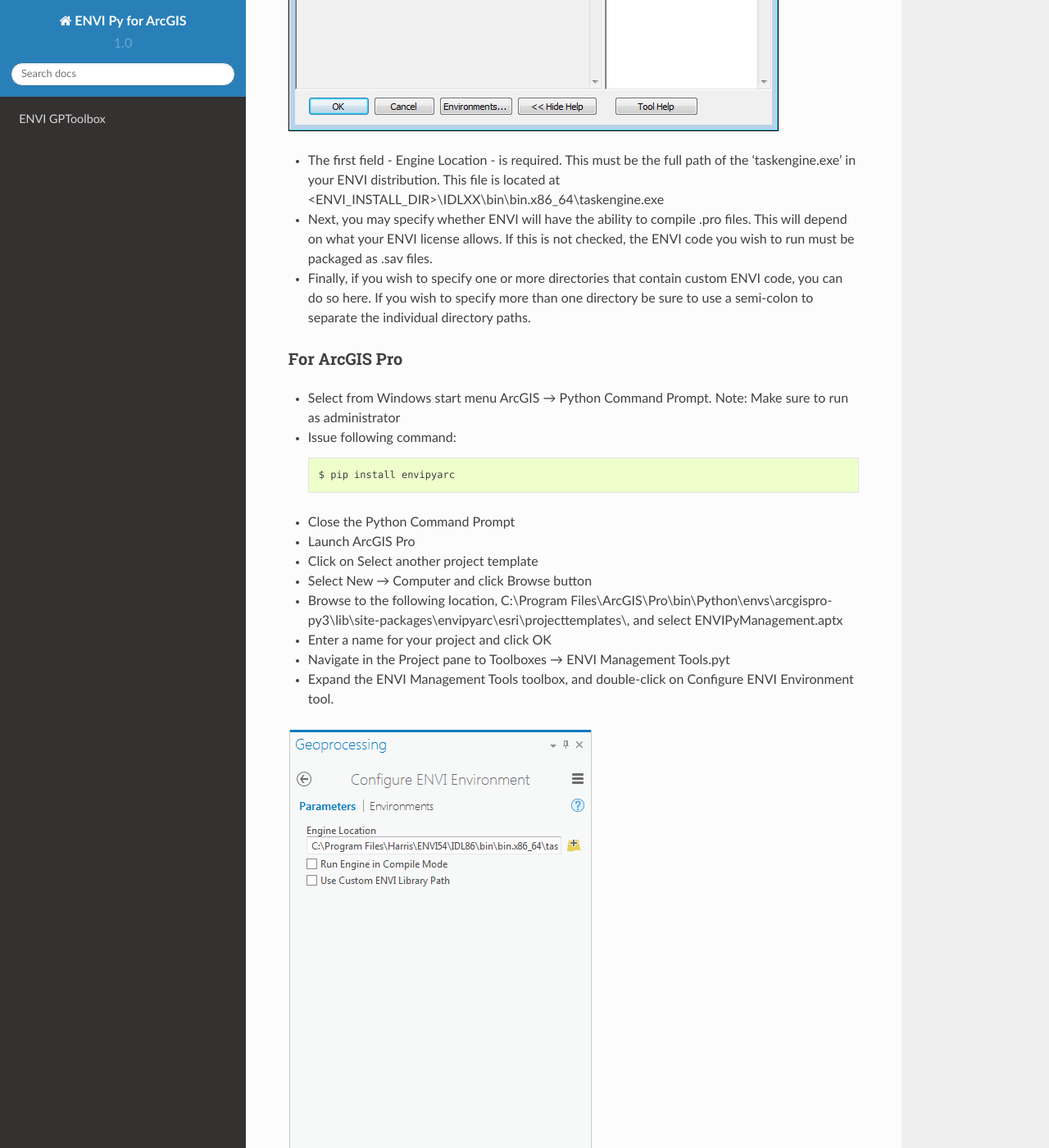
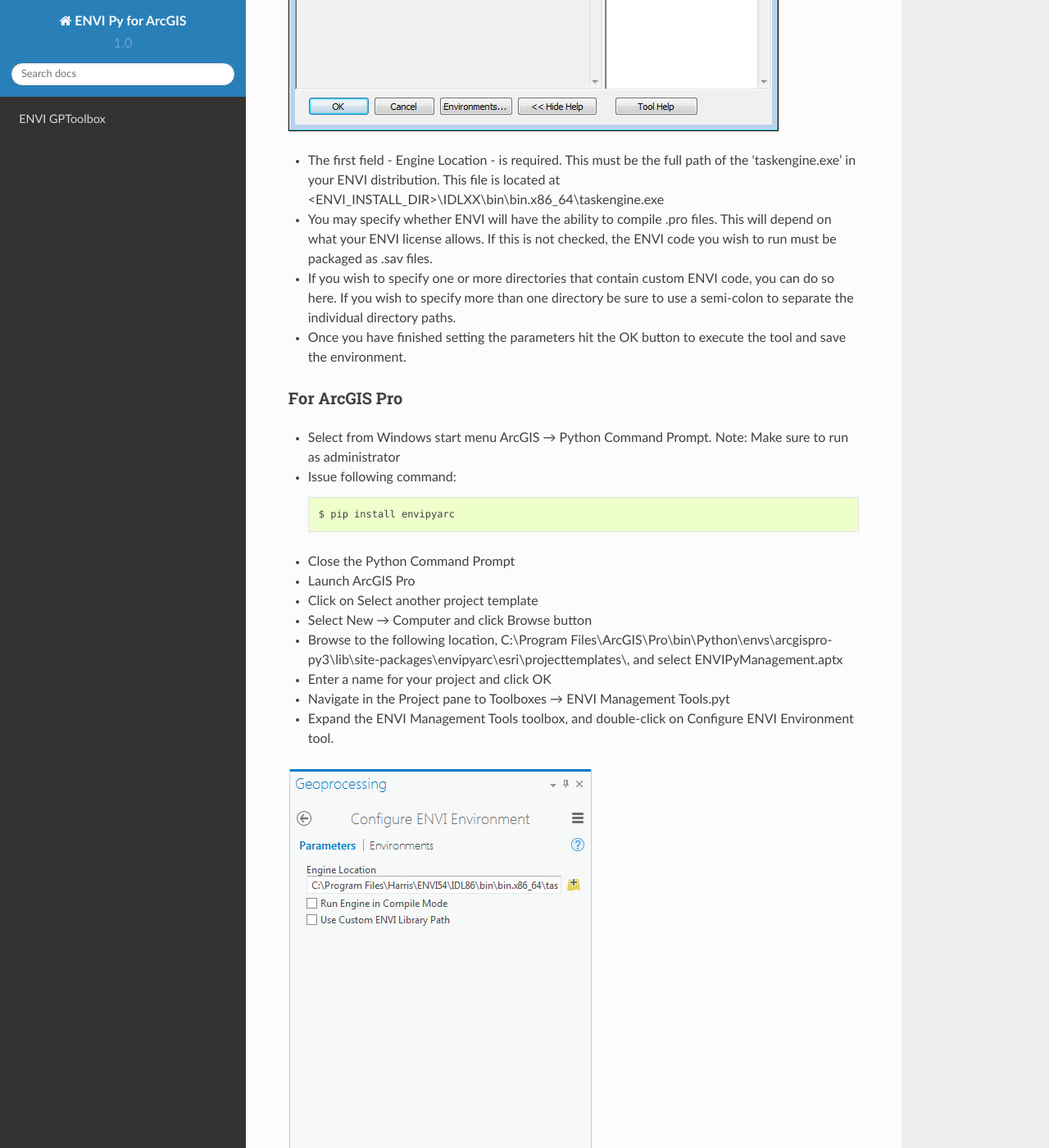
Before and after one commit to envi-idl/envipyarc, a Sphinx documentation site: the page built from doc/source/index.rst, in a window 1280 px wide and 1400 px high, scrolled down 1191 px. Shown: the whole window at 82% size. Built offline with Sphinx 7.4.7 and the Read the Docs theme 2.0.0, drawn with Linux system fonts in a browser that asks for light colours; some of the changed text lies outside the part shown.

Commit message:
Adding step to execute the env tool

```diff
--- a/doc/source/index.rst
+++ b/doc/source/index.rst
@@ -38,9 +38,9 @@
 .. image:: images/configure_envi_environment.png
 
 * The first field - Engine Location - is required. This must be the full path of the 'taskengine.exe' in your ENVI distribution. This file is located at <ENVI_INSTALL_DIR>\\IDLXX\\bin\\bin.x86_64\\taskengine.exe
-* Next, you may specify whether ENVI will have the ability to compile .pro files. This will depend on what your ENVI license allows. If this is not checked, the ENVI code you wish to run must be packaged as .sav files.
-* Finally, if you wish to specify one or more directories that contain custom ENVI code, you can do so here. If you wish to specify more than one directory be sure to use a semi-colon to separate the individual directory paths.
-
+* You may specify whether ENVI will have the ability to compile .pro files. This will depend on what your ENVI license allows. If this is not checked, the ENVI code you wish to run must be packaged as .sav files.
+* If you wish to specify one or more directories that contain custom ENVI code, you can do so here. If you wish to specify more than one directory be sure to use a semi-colon to separate the individual directory paths.
+* Once you have finished setting the parameters hit the OK button to execute the tool and save the environment.
 
 For ArcGIS Pro
 --------------
@@ -62,8 +62,9 @@
 .. image:: images/configure_envi_environment_arcgispro.png
 
 * The first field - Engine Location - is required. This must be the full path of the 'taskengine.exe' in your ENVI distribution. This file is located at <ENVI_INSTALL_DIR>\\IDLXX\\bin\\bin.x86_64\\taskengine.exe
-* Next, you may specify whether ENVI will have the ability to compile .pro files. This will depend on what your ENVI license allows. If this is not checked, the ENVI code you wish to run must be packaged as .sav files.
-* Finally, if you wish to specify one or more directories that contain custom ENVI code, you can do so here. If you wish to specify more than one directory be sure to use a semi-colon to separate the individual directory paths.
+* You may specify whether ENVI will have the ability to compile .pro files. This will depend on what your ENVI license allows. If this is not checked, the ENVI code you wish to run must be packaged as .sav files.
+* If you wish to specify one or more directories that contain custom ENVI code, you can do so here. If you wish to specify more than one directory be sure to use a semi-colon to separate the individual directory paths.
+* Once you have finished setting the parameters hit the Run button to execute the tool and save the environment.
 
 
 Usage
```
